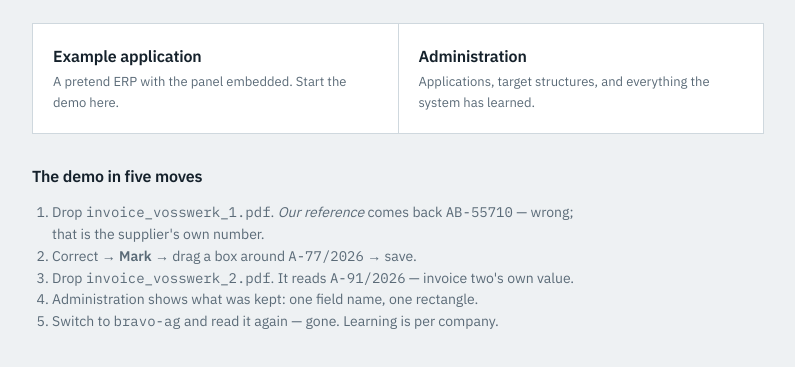
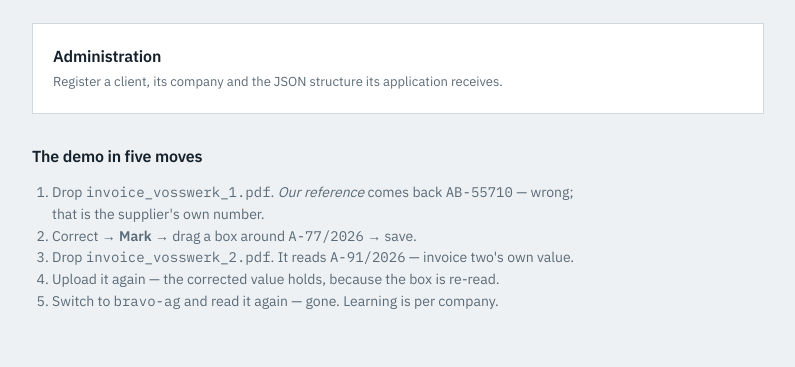
Before and after one commit to Rishikeshbeo/document-ai-poc, a plain HTML site: page app/static/index.html in a window 1280 px wide. Shown: the part 129-496 px from the top of the page, without its empty margins (242-1037 px from the left). Drawn offline with Linux system fonts and the light colour scheme.

Commit message:
Remove the /host links, company on registration, delete an application

```diff
--- a/app/static/index.html
+++ b/app/static/index.html
@@ -6,8 +6,7 @@
 <title>Document AI — prototype</title>
 <link rel="stylesheet" href="/static/app.css">
 <style>
-  .doors { display:grid; grid-template-columns:repeat(2,1fr); gap:1px; background:var(--rule); border:1px solid var(--rule); }
-  @media (max-width:760px){ .doors{ grid-template-columns:1fr; } }
+  .doors { display:grid; grid-template-columns:1fr; gap:1px; background:var(--rule); border:1px solid var(--rule); }
   .door { background:var(--surface); padding:20px; text-decoration:none; color:inherit; display:block; }
   .door:hover { background:var(--accent-soft); }
   .door h2 { margin-bottom:4px; }
@@ -23,8 +22,7 @@
   </p>
 
   <div class="doors">
-    <a class="door" href="/host"><h2>Example application</h2><p>A pretend ERP with the panel embedded. Start the demo here.</p></a>
-    <a class="door" href="/admin"><h2>Administration</h2><p>Applications, target structures, and everything the system has learned.</p></a>
+    <a class="door" href="/admin"><h2>Administration</h2><p>Register a client, its company and the JSON structure its application receives.</p></a>
   </div>
 
   <h2 style="margin:30px 0 8px">The demo in five moves</h2>
@@ -34,7 +32,7 @@
     <li>Correct → <strong>Mark</strong> → drag a box around <span class="mono">A-77/2026</span> → save.</li>
     <li>Drop <span class="mono">invoice_vosswerk_2.pdf</span>. It reads
         <span class="mono">A-91/2026</span> — invoice two's own value.</li>
-    <li>Administration shows what was kept: one field name, one rectangle.</li>
+    <li>Upload it again — the corrected value holds, because the box is re-read.</li>
     <li>Switch to <span class="mono">bravo-ag</span> and read it again — gone. Learning is per company.</li>
   </ol>
 </div>
```
Also changed, not shown: app/static/admin.html (+0 -2 lines), example_host/index.html (+2 -2 lines), 1 other file.
